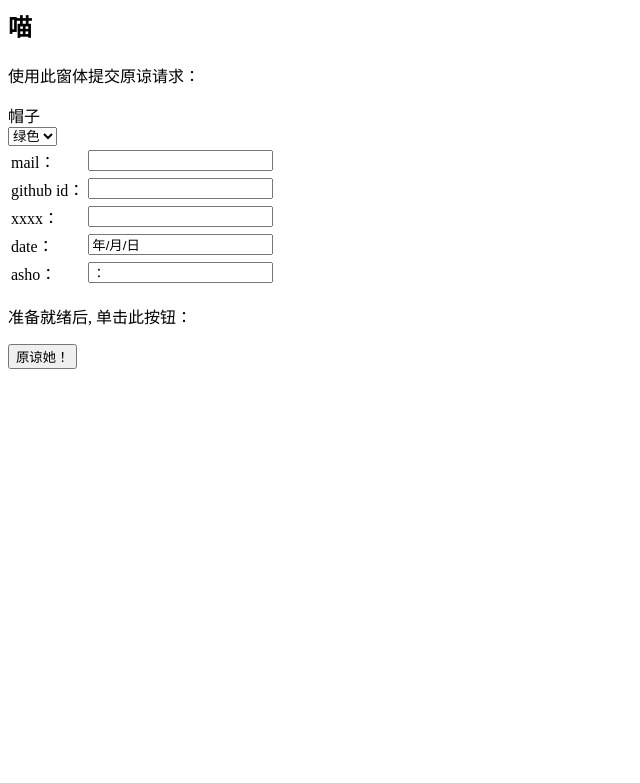
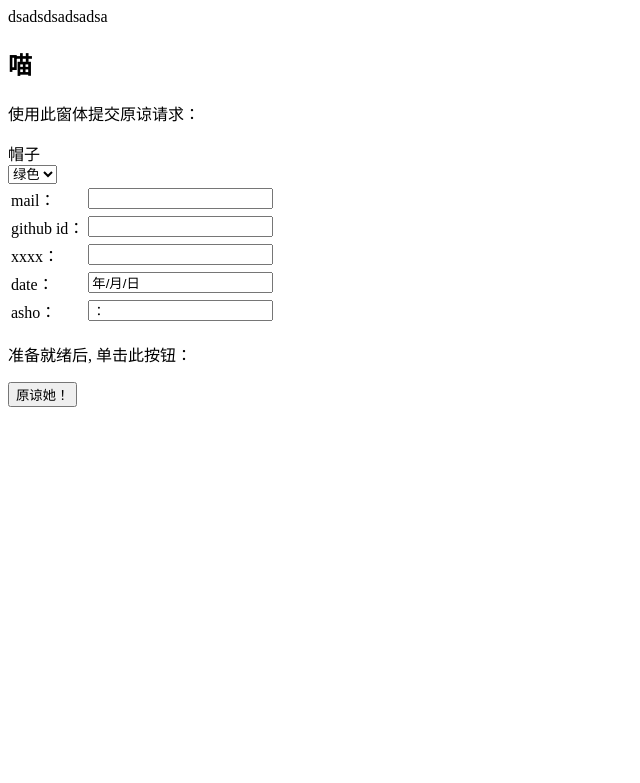
Before and after one commit to AyaseWakaba/forgive-her, a Flask app: page / in a window 1280 px wide. Shown: the top 783 px of the page, without its empty margins (0-640 px from the left). Run offline with Flask 2, Linux system fonts and the light colour scheme.

Commit message:
Update index.html

```diff
--- a/app/templates/index.html
+++ b/app/templates/index.html
@@ -5,7 +5,7 @@
     {% else %}
     <title>microblog</title>
     {% endif %}
-
+    dsadsdsadsadsa
   </head>
   <body>
      <h2>{{ the_title }}</h2>
```
